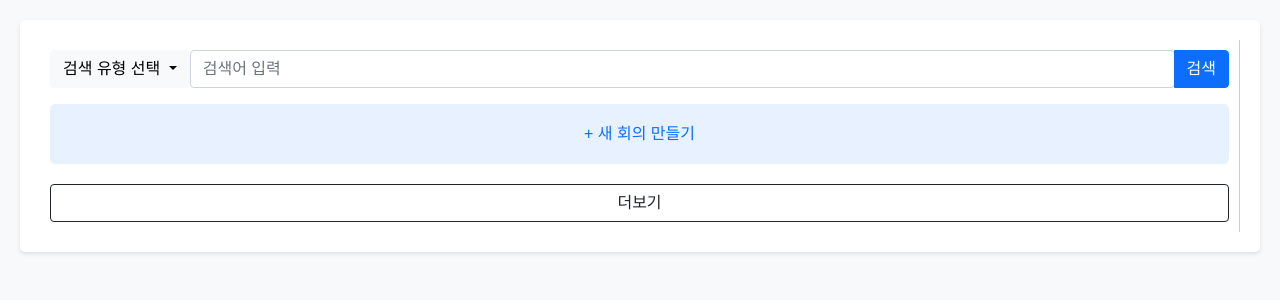
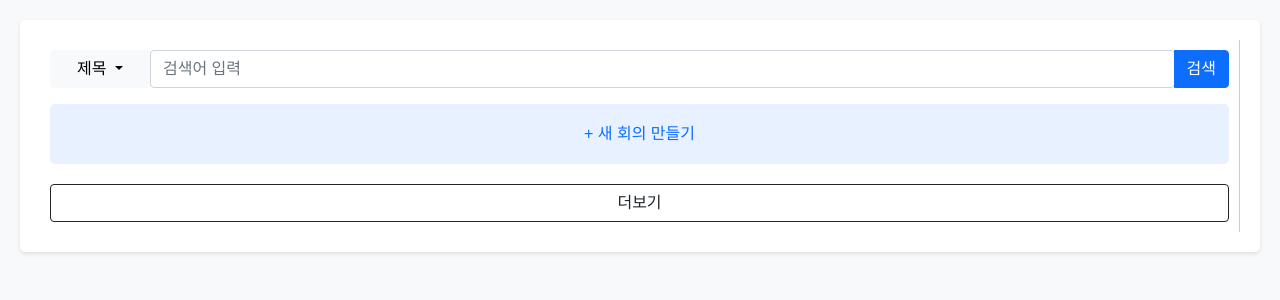
Before and after one commit to SKNETWORKS-FAMILY-AICAMP/SKN02-FINAL-3Team, a Django app: page /main/ in a window 1280 px wide. Shown: the part 74-374 px from the top of the page. Run offline with Django 5.2, Linux system fonts and the light colour scheme; the visitor is signed in with stand-in values (Sample User, id 1); data that the repository does not hold is empty; parts of the project's set-up code (start-up, migrations or seed data) failed here and were passed over; some libraries are stand-ins or nearby versions.

Commit message:
메인화면 드랍다운, 새회의 버튼 수정

```diff
--- a/meeting/static/meeting/css/main.css
+++ b/meeting/static/meeting/css/main.css
@@ -80,3 +80,6 @@
 #meetingDetailModal {
   max-width: 65%;
 }
+#dropdownMenuButton {
+  width:100px;
+}
--- a/meeting/templates/main.html
+++ b/meeting/templates/main.html
@@ -18,9 +18,9 @@
       <!-- 드롭다운 메뉴와 검색 입력 -->
     <div class="d-flex justify-content-between align-items-center mb-3">
       <div class="dropdown">
-        <button class="btn btn-light dropdown-toggle" type="button" id="dropdownMenuButton" data-bs-toggle="dropdown"
-          aria-haspopup="true" aria-expanded="false">
-          검색 유형 선택
+        <button class="btn btn-light dropdown-toggle " type="button" id="dropdownMenuButton" data-bs-toggle="dropdown"
+          aria-haspopup="true" aria-expanded="false" >
+          제목
         </button>
         <div class="dropdown-menu" aria-labelledby="dropdownMenuButton">
           <a class="dropdown-item" href="#" data-search-type="title">제목</a>
@@ -36,8 +36,8 @@
 
 
 
-    <div class="create-meeting">
-      <a class="nav-link" href="{% url 'recording' %}">+ 새 회의 만들기</a>
+    <div class="create-meeting" onclick="location.href='/recording/';" style="cursor: pointer">
+      <a class="nav-link">+ 새 회의 만들기</a>
     </div>
 
     <div id="list-items">
```
